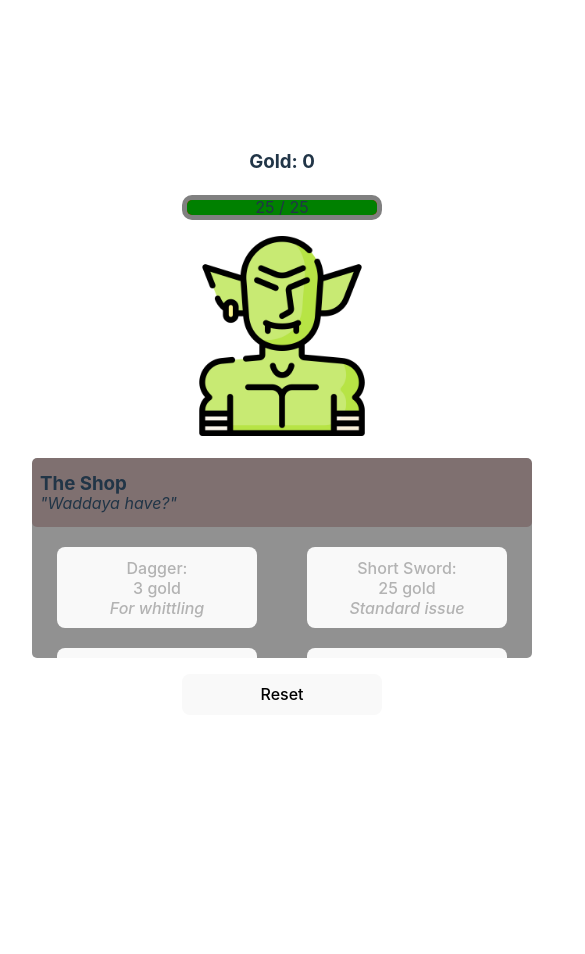
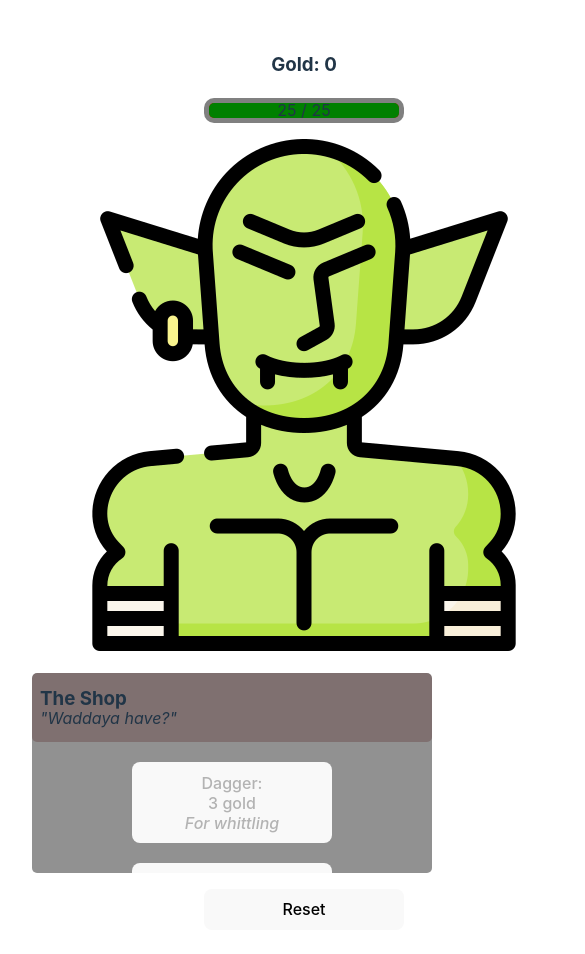
Before and after one commit to kayshwii/monsterClicker, a React (Vite) app: page / in a window 390 px wide. Shown: the top 954 px of the page, 585 px wide, since content can reach past the window. Before the commit the page ends 844 px from the top, so only its background shows below. Built offline with nearby package versions, Linux system fonts and the light colour scheme.

Commit message:
Testing media query

```diff
--- a/src/App.css
+++ b/src/App.css
@@ -107,3 +107,16 @@
   display: grid;
   grid-template-columns: auto auto;
 }
+
+@media only screen and (max-width: 600px) {
+  /* For mobile phones: */
+  .menuButtons {
+    display: flex;
+    flex-direction: column;
+  }
+
+  .shop {
+    display: block;
+    width: 400px;
+  }
+}
--- a/src/MonsterClicker.jsx
+++ b/src/MonsterClicker.jsx
@@ -48,7 +48,6 @@ export default function App() {
         <img id="enemy"
         className="enemy"
         src = {enemies[0].pic}
-        width = {'200xp'}
         onClick = {attack}/>
 
         {/*Display Shop*/}
```
